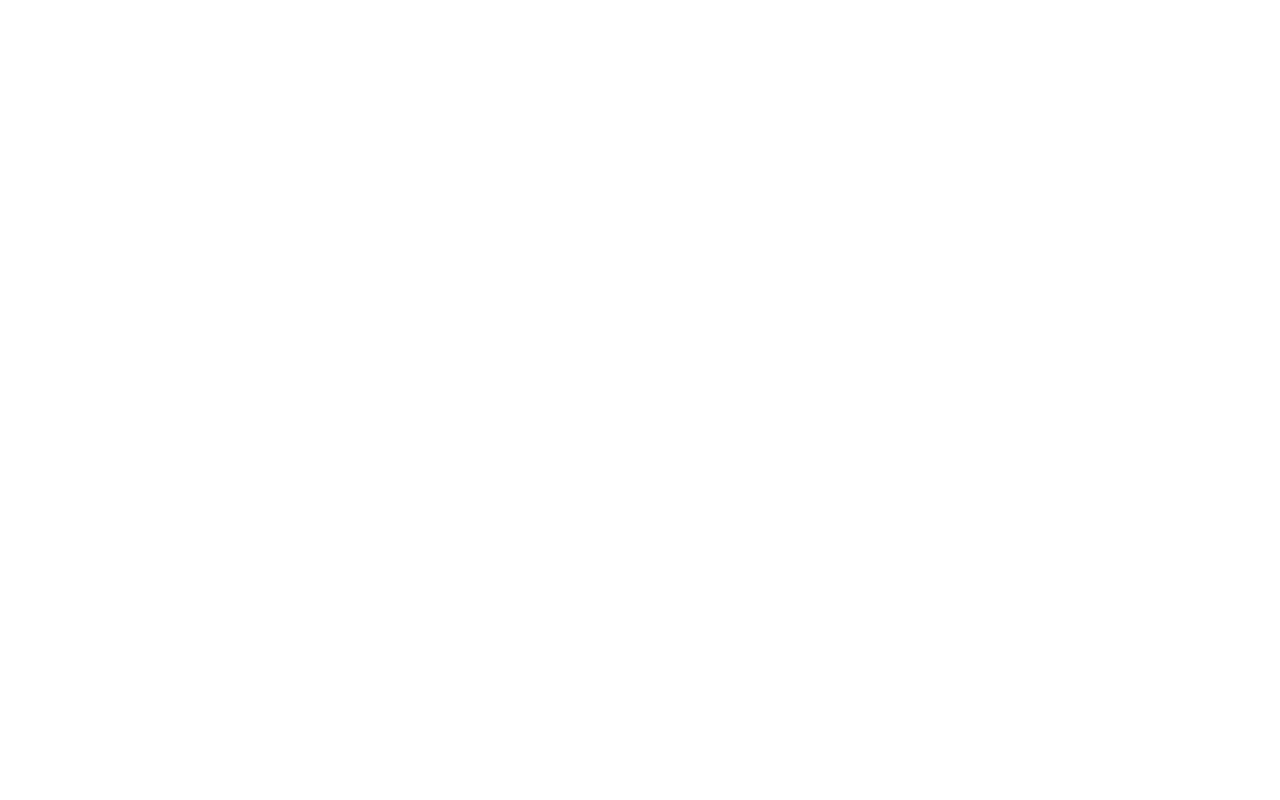
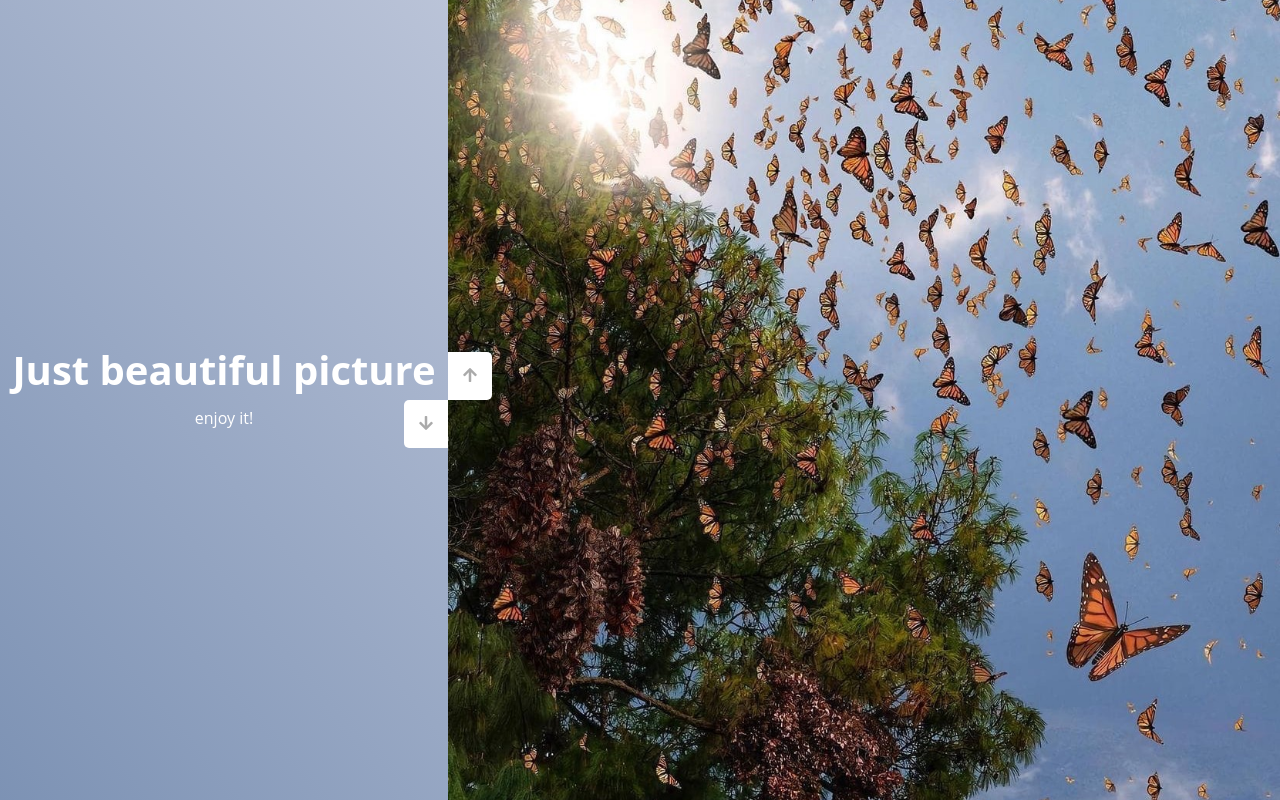
Before and after one commit to alexandraliutsko/vertical-slider, a website: page index.html in a window 1280 px wide. Drawn offline with Linux system fonts and the light colour scheme.

Commit message:
AL/add layout of the slider

```diff
--- /dev/null
+++ b/assets/styles/style.css
@@ -0,0 +1,156 @@
+*,
+*::before,
+*::after {
+    margin: 0;
+    padding: 0;
+    border: 0;
+    box-sizing: border-box;
+}
+
+body {
+    height: 100vh;
+    font-family: 'Open Sans', sans-serif;
+}
+
+.wrapper {
+    position: relative;
+    overflow: hidden;
+    width: 100vw;
+    height: 100vh;
+}
+
+.text-slides {
+    height: 100%;
+    width: 35%;
+    position: absolute;
+    top: 0;
+    left: 0;
+    color: #9ab189;
+}
+
+.text-slide {
+    width: 100%;
+    height: 100%;
+    position: absolute;
+    top: 0;
+    left: 0;
+    display: flex;
+    flex-direction: column;
+    justify-content: center;
+    align-items: center;
+
+    color: #ffffff;
+
+    transition: transform .3s ease-in-out;
+}
+
+.first-text {
+    background: linear-gradient(229.99deg, #cad0e1 -26%, #617ca4 145%);
+}
+
+.second-text {
+    opacity: 0;
+    background: linear-gradient(229.99deg, #c7a782 -26%, #53403a 145%);
+}
+
+.third-text {
+    opacity: 0;
+    background: linear-gradient(229.99deg, #e3eee9 -26%, #3f776e 145%);
+}
+
+.fourth-text {
+    opacity: 0;
+    background: linear-gradient(229.99deg, #bbcaa6 -26%, #2e4c10 145%);
+}
+
+.fifth-text {
+    opacity: 0;
+    background: linear-gradient(229.99deg, #ffd69b -26%, #442d19 145%);
+}
+
+.text-slide__title {
+    margin: -30px 0 10px;
+    font-size: 40px;
+}
+
+.slides {
+    height: 100%;
+    width: 65%;
+    position: absolute;
+    top: 0;
+    left: 35%;
+}
+
+.slide {
+    width: 100%;
+    height: 100%;
+    position: absolute;
+    top: 0;
+    left: 0;
+    background-repeat: no-repeat;
+    background-size: cover;
+    background-position: center center;
+
+    transition: transform .3s ease-in-out;
+}
+
+.first-slide {
+    background-image: url("../img/pic1.jpg");
+    opacity: 1;
+}
+
+.second-slide {
+    background-image: url("../img/pic2.jpg");
+    opacity: 0;
+}
+
+.third-slide {
+    background-image: url("../img/pic3.jpg");
+    opacity: 0;
+}
+
+.fourth-slide {
+    background-image: url("../img/pic4.jpg");
+    opacity: 0;
+}
+
+.fifth-slide {
+    background-image: url("../img/pic5.jpg");
+    opacity: 0;
+}
+
+.btn {
+    padding: 15px;
+    background-color: #ffffff;
+    color: #aaaaaa;
+    cursor: pointer;
+    font-size: 16px;
+}
+
+.wrapper .controls .btn {
+    position: absolute;
+    left: 35%;
+    top: 50%;
+
+    z-index: 100;
+}
+
+.btn:hover {
+    color: #222222;
+}
+
+.btn:focus {
+    outline: none;
+}
+
+.wrapper .controls .down-btn {
+    transform: translateX(-100%);
+    border-top-left-radius: 5px;
+    border-bottom-left-radius: 5px;
+}
+
+.wrapper .controls .up-btn {
+    transform: translateY(-100%);
+    border-top-right-radius: 5px;
+    border-bottom-right-radius: 5px;
+}
--- a/index.html
+++ b/index.html
@@ -1,10 +1,55 @@
 <!DOCTYPE html>
 <html lang="en">
-<head>
-    <meta charset="UTF-8">
-    <title>Title</title>
-</head>
-<body>
+    <head>
+        <meta charset="UTF-8">
+        <meta name="viewport" content="width=device-width, initial-scale=1.0">
+        <link rel="stylesheet" href="https://cdnjs.cloudflare.com/ajax/libs/font-awesome/5.15.1/css/all.min.css">
+        <link rel="stylesheet" href="assets/styles/style.css">
+        <title>Vertical Slider</title>
+    </head>
+    <body>
+        <div class="wrapper">
+            <div class="text-slides">
+                <div class="text-slide first-text">
+                    <h1 class="text-slide__title">Just beautiful picture</h1>
+                    <p class="text-slide__par">enjoy it!</p>
+                </div>
+                <div class="text-slide second-text">
+                    <h1 class="text-slide__title">Just beautiful picture</h1>
+                    <p class="text-slide__par">enjoy it!</p>
+                </div>
+                <div class="text-slide third-text">
+                    <h1 class="text-slide__title">Just beautiful picture</h1>
+                    <p class="text-slide__par">enjoy it!</p>
+                </div>
+                <div class="text-slide fourth-text">
+                    <h1 class="text-slide__title">Just beautiful picture</h1>
+                    <p class="text-slide__par">enjoy it!</p>
+                </div>
+                <div class="text-slide fifth-text">
+                    <h1 class="text-slide__title">Just beautiful picture</h1>
+                    <p class="text-slide__par">enjoy it!</p>
+                </div>
+            </div>
 
-</body>
+            <div class="slides">
+                <div class="slide first-slide"></div>
+                <div class="slide second-slide"></div>
+                <div class="slide third-slide"></div>
+                <div class="slide fourth-slide"></div>
+                <div class="slide fifth-slide"></div>
+            </div>
+
+            <div class="controls">
+                <button class="btn down-btn">
+                    <i class="fas fa-arrow-down"></i>
+                </button>
+                <button class="btn up-btn">
+                    <i class="fas fa-arrow-up"></i>
+                </button>
+            </div>
+        </div>
+
+        <script src="assets/js/index.js"></script>
+    </body>
 </html>
```
Also changed, not shown: assets/img/pic1.jpg (added), assets/img/pic2.jpg (added), assets/img/pic3.jpg (added), assets/img/pic4.jpg (added), assets/img/pic5.jpg (added), assets/js/index.js (added), styles/style.css (deleted).
